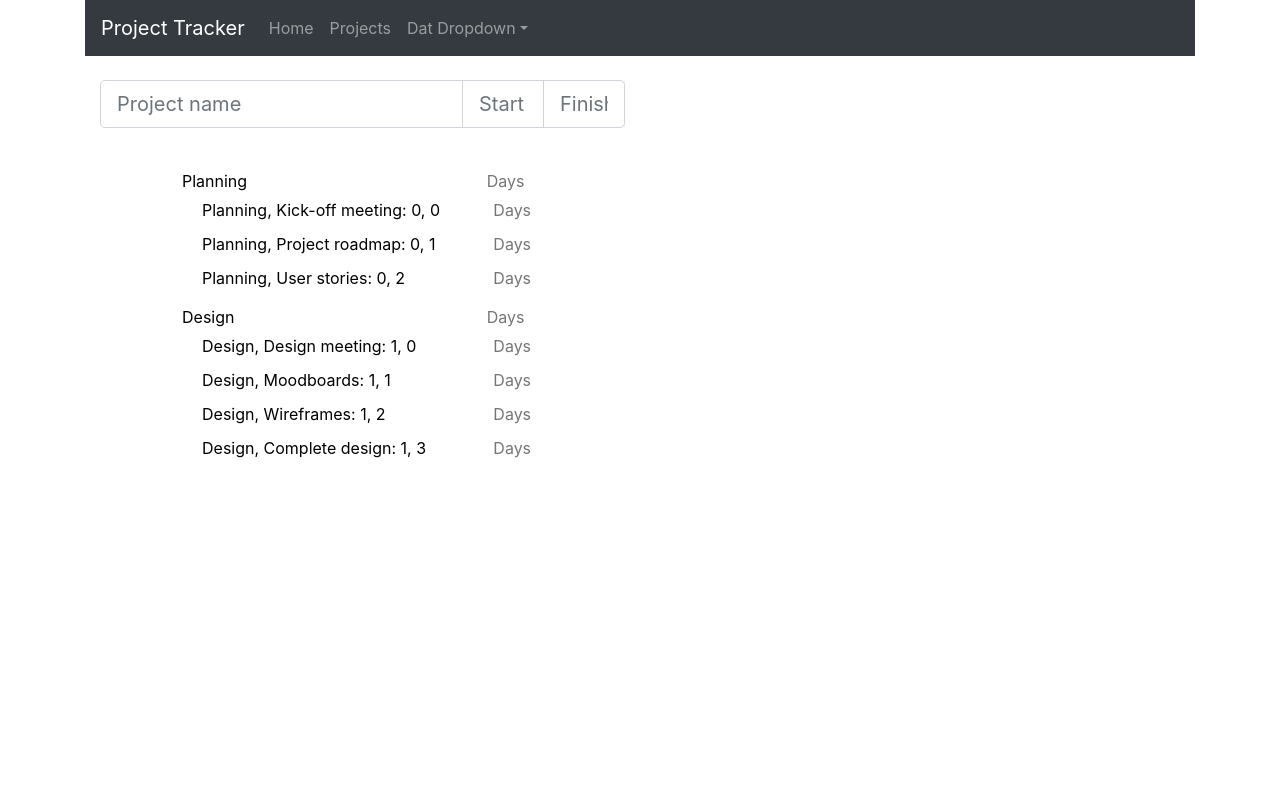
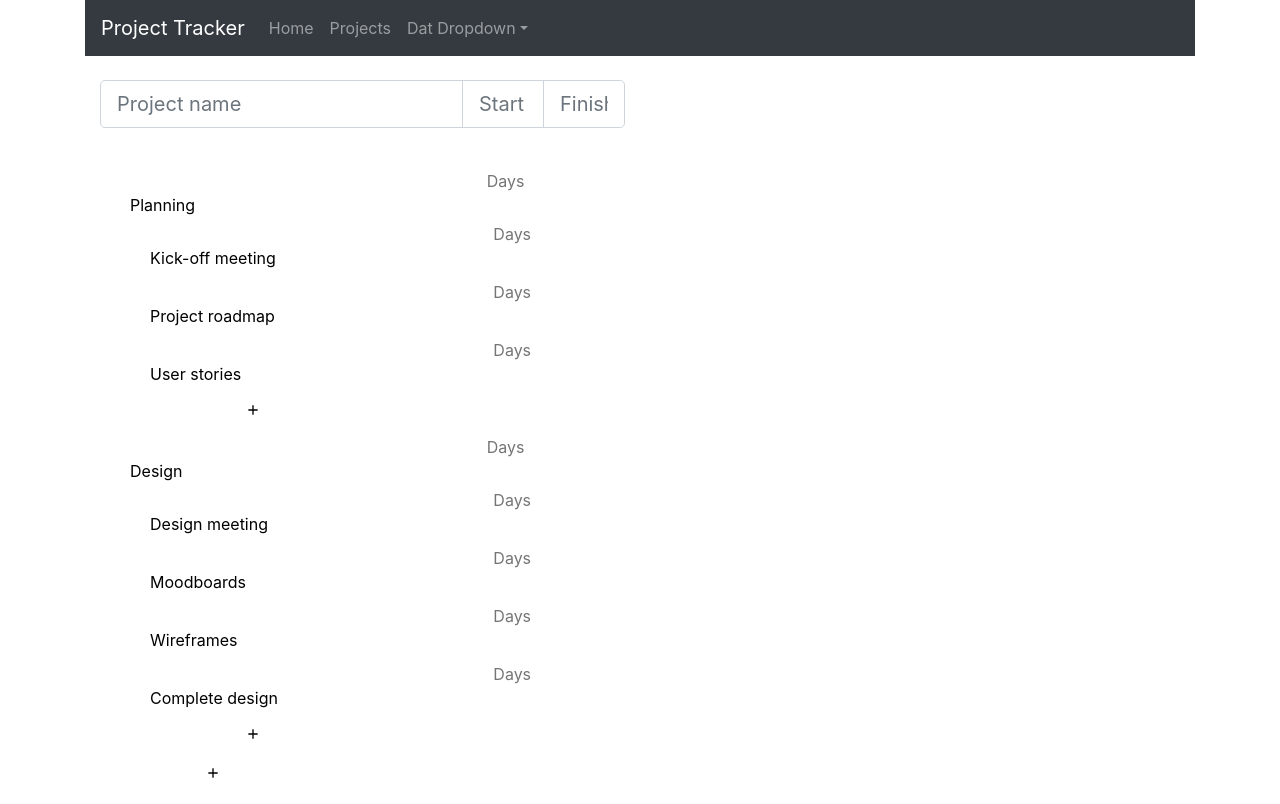
Before and after one commit to youngzaphod/project-tracker, a React (Create React App) app in the folder client/: page / in a window 1280 px wide. Built offline with nearby package versions, Linux system fonts and the light colour scheme.

Commit message:
completed ability to add in any position, and reorder tasks and milestones. implemented unique id for each task and milestone via shortid

```diff
--- a/client/package.json
+++ b/client/package.json
@@ -10,6 +10,7 @@
     "react-dom": "^16.8.1",
     "react-icons": "3.4.0",
     "react-scripts": "2.1.3",
+    "shortid": "2.2.14",
     "uri-js": "^4.2.2"
   },
   "scripts": {
--- a/client/src/Components/Milestone.js
+++ b/client/src/Components/Milestone.js
@@ -1,13 +1,20 @@
 import React, { Component } from 'react';
 import Col from 'react-bootstrap/Col';
 import Row from 'react-bootstrap/Row';
-//import Button from 'react-bootstrap/Button';
+import OverlayTrigger from 'react-bootstrap/OverlayTrigger';
+import Tooltip from 'react-bootstrap/Tooltip';
+import { MdAdd } from 'react-icons/md';
 import { FaArrowDown, FaArrowUp, FaTrashAlt } from 'react-icons/fa';
 
 class Milestone extends Component {
+    state = {
+        name: this.props.name
+    };
 
-    moveUp = () => {
-        console.log("Arrow clicked");
+
+
+    onNameChange = (e) => {
+        this.props.onType(e.target.value);
     }
 
     render() {
@@ -15,10 +22,24 @@ class Milestone extends Component {
             <div className='milestone'
             onMouseEnter={this.props.hoverOn}
             onMouseLeave={this.props.hoverOff}
-
             >
             <Row>
             <Col md={8}>
+            <OverlayTrigger
+                placement='top'
+                overlay={
+                    <Tooltip id='tooltip-top'>
+                        Add milestone above
+                    </Tooltip>
+                }
+            >
+                <button
+                    style={{visibility: this.props.visible}}
+                    onClick={this.props.addAbove}
+                >
+                    <MdAdd />
+                </button>
+            </OverlayTrigger>
             <button style={{visibility: this.props.visible}} onClick={this.props.moveItemDown}><FaArrowDown /></button>
             <button style={{visibility: this.props.visible}} onClick={this.props.moveItemUp}><FaArrowUp /></button>
             <input
@@ -28,6 +49,7 @@ class Milestone extends Component {
                 className='milestone-input'
                 placeholder='New milestone'
                 defaultValue={this.props.name}
+                onChange={this.onNameChange}
             />
             </Col>
             <Col md={2}>
--- a/client/src/Components/ProjectFields.js
+++ b/client/src/Components/ProjectFields.js
@@ -2,6 +2,8 @@ import React, { Component } from 'react';
 //import { FaBeer } from 'react-icons/fa';
 import Milestone from './Milestone';
 import Task from './Task';
+import { MdAdd } from 'react-icons/md';
+const shortid = require('shortid');
 
 const project = {
   Name: "Website Redesign",
@@ -63,6 +65,17 @@ const project = {
 class ProjectFields extends Component {
   state = project;
 
+  componentDidMount() {
+    let newState = this.state;
+    newState.Milestones.forEach(ms => {
+      ms.id = shortid.generate();
+      ms.Tasks.forEach(task => {
+        task.id = shortid.generate();
+      });
+    });
+    this.setState(newState);
+  }
+
   hoverChange = (index, tf) => {
     this.setState({[index]: tf})
   }
@@ -112,13 +125,135 @@ class ProjectFields extends Component {
     });
   }
 
+    moveTaskUp = (i, j) => {
+    if (j === 0) {
+      return;
+    }
+    //console.log("Moving MS: " + JSON.parse(JSON.stringify(this.state.Milestones[i])));
+
+    this.setState(state => {
+      console.log(JSON.parse(JSON.stringify(state.Milestones[i].Tasks)));
+      let newState = state;
+      newState.Milestones[i].Tasks[j].Order = j - 1;
+      newState.Milestones[i].Tasks[j - 1].Order = j;
+      newState.Milestones[i].Tasks.sort((a, b) => a.Order - b.Order);
+      console.log(JSON.parse(JSON.stringify(newState.Milestones[i].Tasks)));
+      return newState;
+    })
+
+  }
+
+  moveTaskDown = (i, j) => {
+    if (j > this.state.Milestones[i].Tasks.length - 2) {
+      return;
+    }
+    console.log("Movedown index ok");
+    //console.log("Moving MS: " + JSON.parse(JSON.stringify(this.state.Milestones[i])));
+
+    this.setState(state => {
+      // console.log(JSON.parse(JSON.stringify(state.Milestones)));
+      let newState = state;
+      newState.Milestones[i].Tasks[j].Order = j + 1;
+      newState.Milestones[i].Tasks[j + 1].Order = j;
+      newState.Milestones[i].Tasks.sort((a, b) => a.Order - b.Order);
+      // console.log(JSON.parse(JSON.stringify(newState.Milestones)));
+      return newState;
+    });
+
+  }
+
+  deleteTask = (i, j) => {
+    this.setState(state => {
+      let newState = state;
+      newState.Milestones[i].Tasks =
+        newState.Milestones[i].Tasks.slice(0, j)
+        .concat(newState.Milestones[i].Tasks.slice(j + 1));
+      return newState;
+    });
+  }
+
+  addTask = (i, j) => {
+    //Create new blank task to be added at given index
+    let newTask = {
+      Name: '',
+      Days: '',
+      Order: j,
+      id: shortid.generate(),
+    }
+    this.setState(state => {
+      let newState = state;
+      // bump up order for everything at add index and above
+      newState.Milestones[i].Tasks.forEach((task, k) => {
+        if (k >= j) {
+          task.Order++;
+        }
+      });
+      // Add new task
+      newState.Milestones[i].Tasks.push(newTask);
+      // Sort by order
+      newState.Milestones[i].Tasks.sort((a, b) => a.Order - b.Order);
+      return newState;
+    });
+  }
+
+  addMilestone = (i) => {
+    //Create new blank task to be added at given index
+    let newMilestone = {
+      Name: '',
+      Days: '',
+      Order: i,
+      id: shortid.generate(),
+      Tasks: [
+        {
+          Name: '',
+          Days: '',
+          Order: 0,
+          id: shortid.generate(),
+        }
+      ]
+    }
+    this.setState(state => {
+      let newState = state;
+      // bump up order for everything at add index and above
+      newState.Milestones.forEach((ms, k) => {
+        if (k >= i) {
+          ms.Order++;
+        }
+      });
+      // Add new task
+      newState.Milestones.push(newMilestone);
+      // Sort by order
+      newState.Milestones.sort((a, b) => a.Order - b.Order);
+      return newState;
+    });
+  }
+
+  updateMilestoneName = (i, text) => {
+    this.setState(state => {
+      let newState = state;
+      newState.Milestones[i].Name = text;
+      return newState;
+    })
+  }
+
+  updateTaskName = (i, j, text) => {
+    this.setState(state => {
+      let newState = state;
+      newState.Milestones[i].Tasks[j].Name = text;
+      return newState;
+    })
+  }
+
+
+
   render() {
     return (
       <div className='project-form'>
         <ul className='milestone-list'>
           {[].concat(this.state.Milestones).sort((a, b) => a.Order - b.Order)
           .map((ms, i) =>
-              <li key={ms.Name + i}>
+            <React.Fragment key={ms.id}>
+              <li>
                 <Milestone
                   hoverOn={() => this.hoverChange('ms' + i, true)}
                   hoverOff={() => this.hoverChange('ms' + i, false)}
@@ -128,25 +263,42 @@ class ProjectFields extends Component {
                   moveItemUp={() => this.moveMilestoneUp(i)}
                   moveItemDown={() => this.moveMilestoneDown(i)}
                   deleteItem={() => this.deleteMilestone(i)}
+                  addAbove={() => this.addMilestone(i)}
+                  onType={(text) => this.updateMilestoneName(i, text)}
                 />
 
                 <ul className='task-list'>
                 {ms.Tasks.sort((a, b) => a.Order - b.Order)
                 .map((task, j) =>
-                    <li key={task.Name + j}
-                      onMouseEnter={() => this.hoverChange('tk'+i+'-'+j, true)}
-                      onMouseLeave={() => this.hoverChange('tk'+i+'-'+j, false)}
-                    >
+                    <li key={task.id}>
                       <Task
-                        name={`${ms.Name}, ${task.Name}: ${i}, ${j}`}
+                        hoverOn={() => this.hoverChange('tk'+i+'-'+j, true)}
+                        hoverOff={() => this.hoverChange('tk'+i+'-'+j, false)}
+                        name={task.Name}
                         id={j}
                         visible={this.state['tk'+i+'-'+j] ? 'visible' : 'hidden'}
+                        moveItemUp={() => this.moveTaskUp(i, j)}
+                        moveItemDown={() => this.moveTaskDown(i, j)}
+                        deleteItem={() => this.deleteTask(i, j)}
+                        addAbove={() => this.addTask(i, j)}
+                        onType={(text) => this.updateTaskName(i, j, text)}
                       />
                     </li>
                 )}
+                <li style={{paddingLeft: '100px'}}>
+                  <button className='add-task' onClick={() => this.addTask(i, ms.Tasks.length)}>
+                    <MdAdd />
+                  </button>
+                </li>
                 </ul>
               </li>
+            </React.Fragment>
           )}
+          <li style={{paddingLeft: '80px', fontSize: '.5em'}}>
+            <button className='add-milestone' onClick={() => this.addMilestone(this.state.Milestones.length)}>
+              <MdAdd />
+            </button>
+          </li>
         </ul>
 
       </div>
--- a/client/src/Components/Task.js
+++ b/client/src/Components/Task.js
@@ -1,22 +1,45 @@
 import React, { Component } from 'react';
 import Col from 'react-bootstrap/Col';
 import Row from 'react-bootstrap/Row';
-//import Button from 'react-bootstrap/Button';
-import { FaArrowDown, FaArrowUp, FaTrashAlt } from 'react-icons/fa';
+import OverlayTrigger from 'react-bootstrap/OverlayTrigger';
+import Tooltip from 'react-bootstrap/Tooltip';
+import { FaArrowDown, FaArrowUp, FaTrashAlt, } from 'react-icons/fa';
+import { MdAdd } from 'react-icons/md';
 
 class Task extends Component {
+    state = {
+        name: this.props.name
+    };
 
-    moveUp = () => {
-        console.log("Arrow clicked");
+    onNameChange = (e) => {
+        this.props.onType(e.target.value);
     }
 
     render() {
         return (
-            <div className='milestone'>
+            <div className='milestone'
+                onMouseEnter={this.props.hoverOn}
+                onMouseLeave={this.props.hoverOff}
+            >
             <Row>
             <Col md={8}>
-            <button style={{visibility: this.props.visible}} onClick={this.moveUp}><FaArrowDown /></button>
-            <button style={{visibility: this.props.visible}} onClick={this.moveUp}><FaArrowUp /></button>
+            <OverlayTrigger
+                placement='top'
+                overlay={
+                    <Tooltip id='tooltip-top'>
+                        Add task above
+                    </Tooltip>
+                }
+            >
+                <button
+                    style={{visibility: this.props.visible}}
+                    onClick={this.props.addAbove}
+                >
+                    <MdAdd />
+                </button>
+            </OverlayTrigger>
+            <button style={{visibility: this.props.visible}} onClick={this.props.moveItemDown}><FaArrowDown /></button>
+            <button style={{visibility: this.props.visible}} onClick={this.props.moveItemUp}><FaArrowUp /></button>
             <input
                 id={this.props.id}
                 name='milestone'
@@ -24,6 +47,7 @@ class Task extends Component {
                 className='milestone-input'
                 placeholder='New task'
                 defaultValue={this.props.name}
+                onChange={this.onNameChange}
             />
             </Col>
             <Col md={2}>
@@ -38,7 +62,7 @@ class Task extends Component {
 
             </Col>
             <Col md={1}>
-                <button style={{visibility: this.props.visible}} onClick={this.moveUp}><FaTrashAlt /></button>
+                <button style={{visibility: this.props.visible}} onClick={this.props.deleteItem}><FaTrashAlt /></button>
             </Col>
             </Row>
             </div>
--- a/client/src/form.css
+++ b/client/src/form.css
@@ -35,7 +35,7 @@ div.project-form {
     padding-top: 20px;
 }
 
-div.milestone button, div.task button {
+div.project-form button {
     background-color: white;
     border: none;
     color: black;
@@ -45,6 +45,15 @@ div.milestone button, div.task button {
     font-size: 16px;
 }
 
-div.milestone button:hover, div.task button:hover {
+div.project-form button:hover {
     background-color: #EFEFEF;
+    box-shadow: 0 2px 4px 0 rgba(0,0,0,0.2), 0 6px 20px 0 rgba(0,0,0,0.19);
 }
+
+button.add-task:hover::after {
+    content: "task";
+}
+
+button.add-milestone:hover::after {
+    content: "milestone";
+}
```
Also changed, not shown: 1 other file (tests, documents, lock files or other folders).
